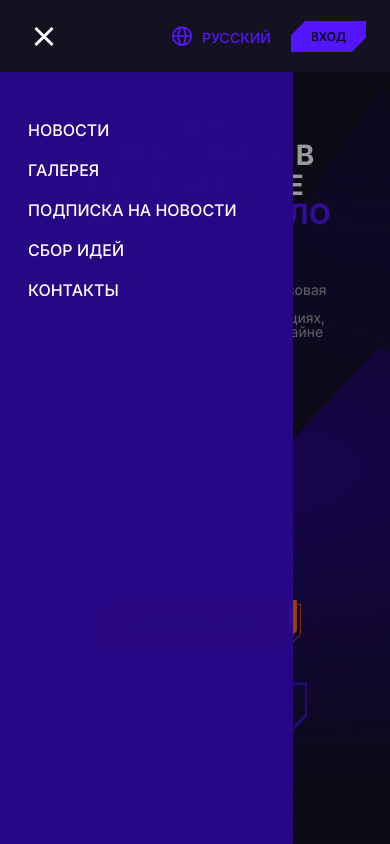
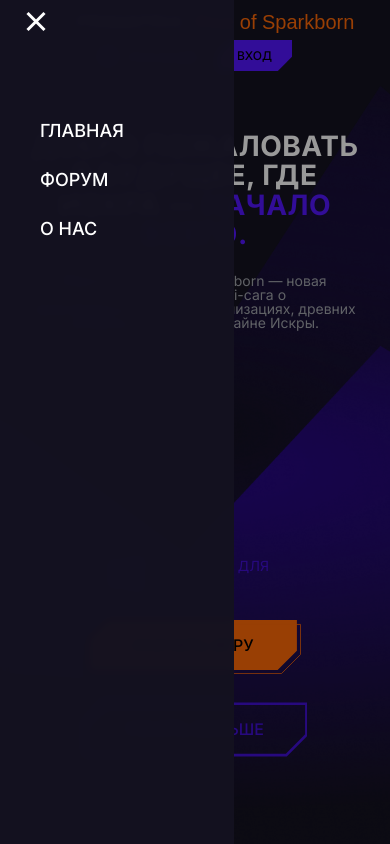
Before and after one commit to TimohaVysochynskyi/Primatrix, a React (Vite) app in the folder frontend/: page / in a window 390 px wide. Both pictures are taken after a click on the button 44 px from the left and 36 px from the top of the page. Shown: the top 844 px of the page. Built offline with nearby package versions, Linux system fonts and the light colour scheme; a web font is replaced by a local one.

Commit message:
feat: adaptive fix Header and Hero

```diff
--- a/frontend/src/components/home/Hero/Hero.module.css
+++ b/frontend/src/components/home/Hero/Hero.module.css
@@ -48,7 +48,6 @@
   flex-direction: column;
   gap: 24px;
   max-width: 1200px;
-  padding: 0 20px;
 }
 .title {
   font-size: clamp(28px, 4.44vw, 64px);
@@ -128,35 +127,6 @@
 }
 
 @media screen and (max-width: 1200px) {
-  .nav {
-    position: fixed;
-    top: 0;
-    left: 0;
-    height: 100vh;
-    width: 50vw;
-    max-width: 420px;
-    background: rgba(40, 8, 135, 0.98);
-    backdrop-filter: blur(4px);
-    display: flex;
-    align-items: flex-start;
-    padding-top: 120px;
-    transform: translateX(-100%);
-    flex-direction: column;
-    z-index: 180;
-  }
-  .nav.open {
-    transform: translateX(0);
-  }
-  .list {
-    flex-direction: column;
-    align-items: flex-start;
-    gap: 28px;
-    padding: 0 40px;
-    height: auto;
-  }
-  .link {
-    font-size: 20px;
-  }
   .content {
     padding: 0 40px 60px 40px;
   }
@@ -165,33 +135,28 @@
   }
 }
 @media screen and (max-width: 1024px) {
-  .title {
-    .actions {
-      gap: 32px 40px;
-    }
-  }
   .description {
     font-size: 18px;
   }
   .actions {
-    gap: 32px;
+    gap: 32px 40px;
+  }
+  .list {
+    gap: 30px;
   }
   .link {
-    font-size: 18px;
+    font-size: 15px;
   }
 }
 @media screen and (max-width: 768px) {
   .nav {
-    width: 60vw;
+    display: none;
   }
   .title {
     font-size: clamp(30px, 6vw, 42px);
   }
   .description {
     font-size: 16px;
-  }
-  .content {
-    margin-top: 40px;
   }
   .link {
     font-size: 16px;
--- a/frontend/src/components/home/Hero/Hero.tsx
+++ b/frontend/src/components/home/Hero/Hero.tsx
@@ -1,69 +1,20 @@
 import css from "./Hero.module.css";
 import { useScrollToSection } from "../../../hooks/useScrollToSection";
-import { useUI } from "../../../context/UIContext";
+import SectionNav from "../SectionNav/SectionNav";
 
 export default function Hero() {
   const scrollToSection = useScrollToSection(150);
-  const { mobileHeroMenuOpen, closeMobileHeroMenu } = useUI();
 
   return (
     <>
       <div className={css.hero}>
-        <nav className={`${css.nav} ${mobileHeroMenuOpen ? css.open : ""}`}>
-          <ul className={css.list}>
-            <li>
-              <button
-                className={css.link}
-                onClick={() => scrollToSection("news")}
-              >
-                Новости
-              </button>
-            </li>
-            <li>
-              <button
-                className={css.link}
-                onClick={() => scrollToSection("gallery")}
-              >
-                Галерея
-              </button>
-            </li>
-            <li>
-              <button
-                className={css.link}
-                onClick={() => scrollToSection("subscribe")}
-              >
-                Подписка на новости
-              </button>
-            </li>
-            <li>
-              <button
-                className={css.link}
-                onClick={() => scrollToSection("ideas")}
-              >
-                Сбор идей
-              </button>
-            </li>
-            <li>
-              <button
-                className={css.link}
-                onClick={() => scrollToSection("contacts")}
-              >
-                Контакты
-              </button>
-            </li>
-          </ul>
+        <nav className={css.nav}>
+          <SectionNav
+            className={css.list}
+            linkClassName={css.link}
+            onNavigate={(id) => scrollToSection(id)}
+          />
         </nav>
-        {mobileHeroMenuOpen && (
-          <div
-            onClick={closeMobileHeroMenu}
-            style={{
-              position: "fixed",
-              inset: 0,
-              background: "rgba(0,0,0,0.4)",
-              zIndex: 150,
-            }}
-          />
-        )}
         <div className={css.content}>
           <div className={css.titleWrapper}>
             <h2 className={css.title}>
--- /dev/null
+++ b/frontend/src/components/home/SectionNav/SectionNav.tsx
@@ -0,0 +1,31 @@
+interface SectionNavProps {
+  onNavigate: (id: string) => void;
+  className?: string;
+  linkClassName?: string;
+}
+
+const SECTION_ITEMS: { id: string; label: string }[] = [
+  { id: "news", label: "Новости" },
+  { id: "gallery", label: "Галерея" },
+  { id: "subscribe", label: "Подписка на новости" },
+  { id: "ideas", label: "Сбор идей" },
+  { id: "contacts", label: "Контакты" },
+];
+
+export default function SectionNav({
+  onNavigate,
+  className,
+  linkClassName,
+}: SectionNavProps) {
+  return (
+    <ul className={className}>
+      {SECTION_ITEMS.map((item) => (
+        <li key={item.id}>
+          <button className={linkClassName} onClick={() => onNavigate(item.id)}>
+            {item.label}
+          </button>
+        </li>
+      ))}
+    </ul>
+  );
+}
--- a/frontend/src/components/layout/Header/Header.module.css
+++ b/frontend/src/components/layout/Header/Header.module.css
@@ -103,7 +103,6 @@
   cursor: pointer;
   background: transparent;
   border: none;
-  padding: 8px;
   position: relative;
   z-index: 250;
 }
@@ -123,6 +122,53 @@
   transform: translateY(-8px) rotate(-45deg);
 }
 
+/* Mobile menu drawer */
+.mobileMenu {
+  position: fixed;
+  top: 0;
+  left: 0;
+  height: 100vh;
+  width: 60vw;
+  max-width: 420px;
+  background: rgba(20, 18, 32, 0.98);
+  backdrop-filter: blur(4px);
+  padding: 120px 40px 40px;
+  display: flex;
+  flex-direction: column;
+  gap: 40px;
+  z-index: 240;
+  animation: slideIn 0.35s ease forwards;
+}
+@keyframes slideIn {
+  from {
+    transform: translateX(-100%);
+  }
+  to {
+    transform: translateX(0);
+  }
+}
+.mobileMenuList {
+  list-style: none;
+  display: flex;
+  flex-direction: column;
+  gap: 28px;
+  margin: 0;
+  padding: 0;
+}
+.mobileLink {
+  color: #ffffff;
+  font-size: 20px;
+  font-weight: 500;
+  text-decoration: none;
+  text-transform: uppercase;
+}
+.backdrop {
+  position: fixed;
+  inset: 0;
+  background: rgba(0, 0, 0, 0.4);
+  z-index: 230;
+}
+
 @media screen and (max-width: 1200px) {
   .nav {
     display: none;
@@ -136,13 +182,25 @@
   .header {
     padding: 12px 40px;
   }
+  .mobileLink {
+    font-size: 18px;
+  }
 }
 @media screen and (max-width: 768px) {
-  .title {
-    display: none;
-  }
   .header {
     padding: 12px 24px;
+    flex-direction: column;
+    gap: 8px;
+    height: auto;
+  }
+  .burger {
+    position: absolute;
+    top: 12px;
+    left: 24px;
+  }
+  .title {
+    font-size: 20px;
+    margin-left: 40px;
   }
   .button {
     padding: 8px 28px;
--- a/frontend/src/components/layout/Header/Header.tsx
+++ b/frontend/src/components/layout/Header/Header.tsx
@@ -1,22 +1,37 @@
 import { NavLink } from "react-router-dom";
+import { useState, useEffect } from "react";
 import css from "./Header.module.css";
 import LanguageSwitch from "../LanguageSwitch/LanguageSwitch";
-import { useUI } from "../../../context/UIContext";
 
 export default function Header() {
-  const { mobileHeroMenuOpen, toggleMobileHeroMenu } = useUI();
+  const [open, setOpen] = useState(false);
+
+  const toggle = () => setOpen((o) => !o);
+  const close = () => setOpen(false);
+
+  // prevent body scroll when burger open
+  useEffect(() => {
+    if (open) {
+      const prev = document.body.style.overflow;
+      document.body.style.overflow = "hidden";
+      return () => {
+        document.body.style.overflow = prev;
+      };
+    }
+  }, [open]);
+
   return (
     <header className={css.header}>
       <button
-        aria-label={mobileHeroMenuOpen ? "Закрити меню" : "Відкрити меню"}
-        className={`${css.burger} ${mobileHeroMenuOpen ? css.active : ""}`}
-        onClick={toggleMobileHeroMenu}
+        aria-label={open ? "Закрити меню" : "Відкрити меню"}
+        className={`${css.burger} ${open ? css.active : ""}`}
+        onClick={toggle}
       >
         <span />
         <span />
         <span />
       </button>
-      <nav className={css.nav}>
+      <nav className={css.nav} aria-label="Основна навігація між сторінками">
         {/* <Link to="/">
           <img src="/logo.png" alt="Logo" className={css.logo} />
         </Link> */}
@@ -47,6 +62,30 @@ export default function Header() {
           <button className={css.button}>Вход</button>
         </div>
       </div>
+      {open && (
+        <>
+          <div className={css.mobileMenu}>
+            <ul className={css.mobileMenuList}>
+              <li>
+                <NavLink to="/" className={css.mobileLink} onClick={close}>
+                  Главная
+                </NavLink>
+              </li>
+              <li>
+                <NavLink to="/forum" className={css.mobileLink} onClick={close}>
+                  Форум
+                </NavLink>
+              </li>
+              <li>
+                <NavLink to="/about" className={css.mobileLink} onClick={close}>
+                  О нас
+                </NavLink>
+              </li>
+            </ul>
+          </div>
+          <div className={css.backdrop} onClick={close} />
+        </>
+      )}
     </header>
   );
 }
--- a/frontend/src/components/layout/Layout.tsx
+++ b/frontend/src/components/layout/Layout.tsx
@@ -1,16 +1,15 @@
 import { Outlet } from "react-router-dom";
 import Header from "./Header/Header";
 import Footer from "./Footer/Footer";
-import { UIProvider } from "../../context/UIContext";
 
 export default function Layout() {
   return (
-    <UIProvider>
+    <>
       <Header />
       <main style={{ backgroundColor: "#141220" }}>
         <Outlet />
       </main>
       <Footer />
-    </UIProvider>
+    </>
   );
 }
```
